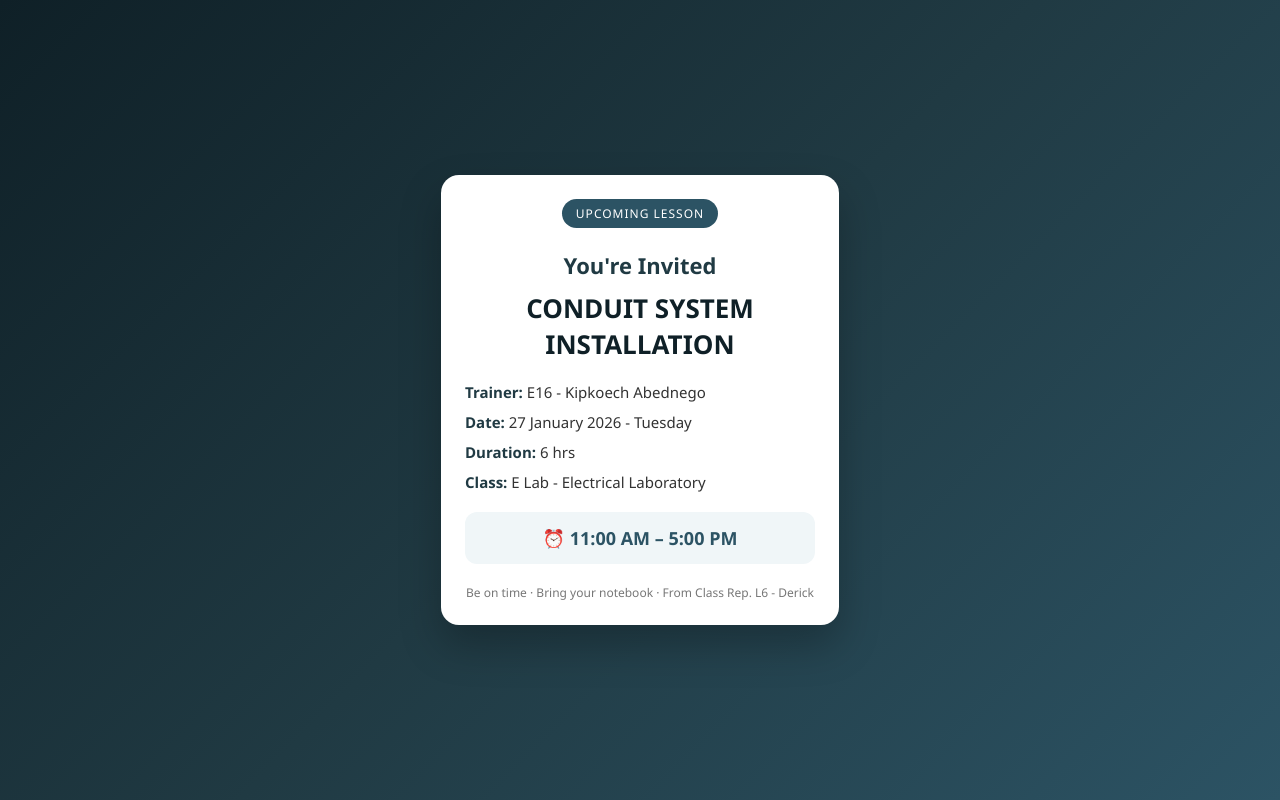
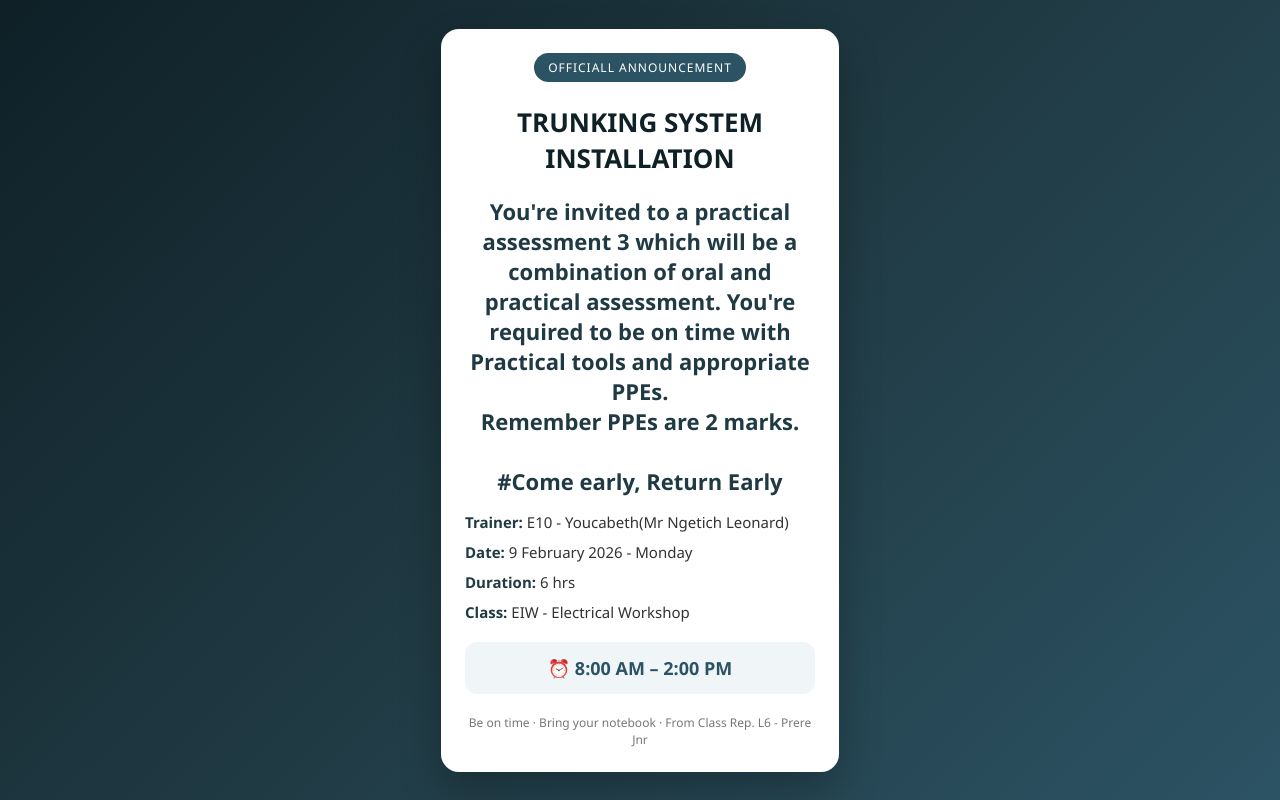
Before and after one commit to chirchirKR/eepl6, a plain HTML site: page index.html in a window 1280 px wide. Drawn offline with Linux system fonts and the light colour scheme.

Commit message:
Update index.html

```diff
--- a/index.html
+++ b/index.html
@@ -92,22 +92,22 @@ h1 {
 </head>
 <body>
   <div class="poster" id="poster">
-    <div class="badge">UPCOMING LESSON</div><h1>You're Invited</h1>
-<div class="subject">CONDUIT SYSTEM INSTALLATION</div>
-
+    <div class="badge">OFFICIALL ANNOUNCEMENT</div>
+<div class="subject">TRUNKING SYSTEM INSTALLATION</div>
+<h1>You're invited to a practical assessment 3 which will be a combination of oral and practical assessment. You're required to be on time with Practical tools and appropriate PPEs.<br>Remember PPEs are 2 marks. <br><br><a>#Come early, Return Early</a></h1>
 <div class="info">
-  <div><span class="label">Trainer:</span> E16 - Kipkoech Abednego</div>
-  <div><span class="label">Date:</span> 27 January 2026 - Tuesday</div>
+  <div><span class="label">Trainer:</span> E10 - Youcabeth(Mr Ngetich Leonard)</div>
+  <div><span class="label">Date:</span> 9 February 2026 - Monday</div>
   <div><span class="label">Duration:</span> 6 hrs</div>
-  <div><span class="label">Class:</span> E Lab - Electrical Laboratory</div>
+  <div><span class="label">Class:</span> EIW - Electrical Workshop</div>
 </div>
 
 <div class="time-box">
-  ⏰ 11:00 AM – 5:00 PM
+  ⏰ 8:00 AM – 2:00 PM
 </div>
 
 <div class="footer">
-  Be on time · Bring your notebook · From Class Rep. L6 - Derick
+  Be on time · Bring your notebook · From Class Rep. L6 - Prere Jnr
 </div>
 
   </div>
```
